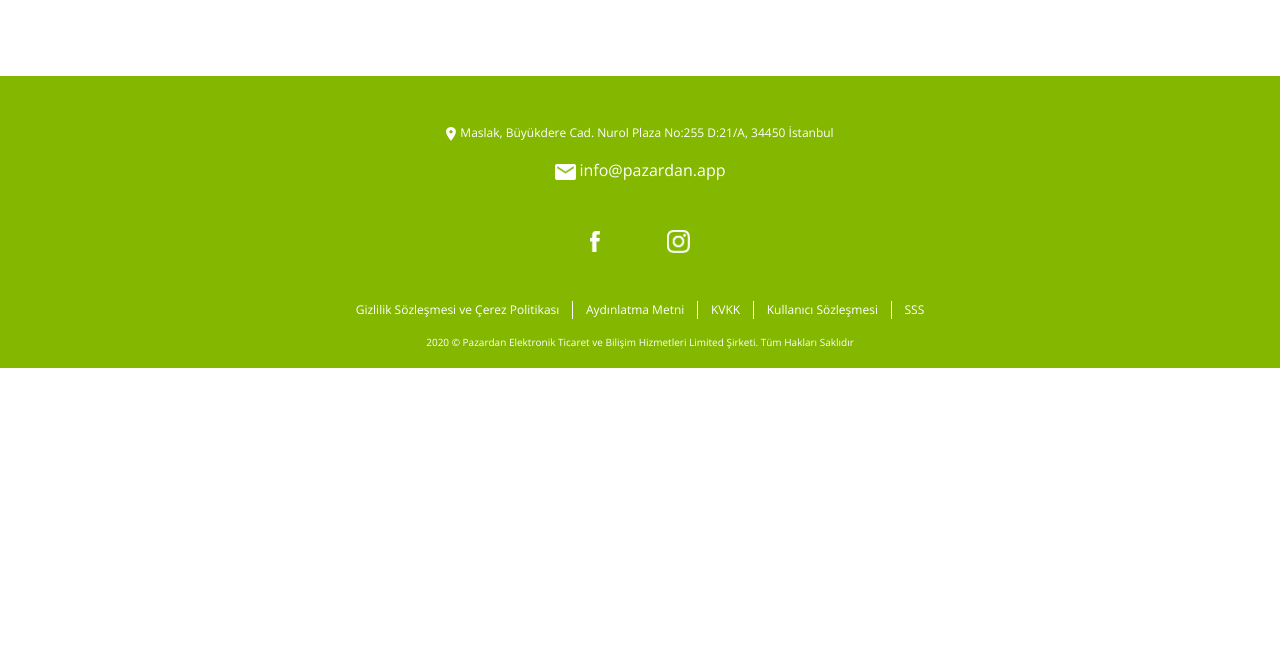
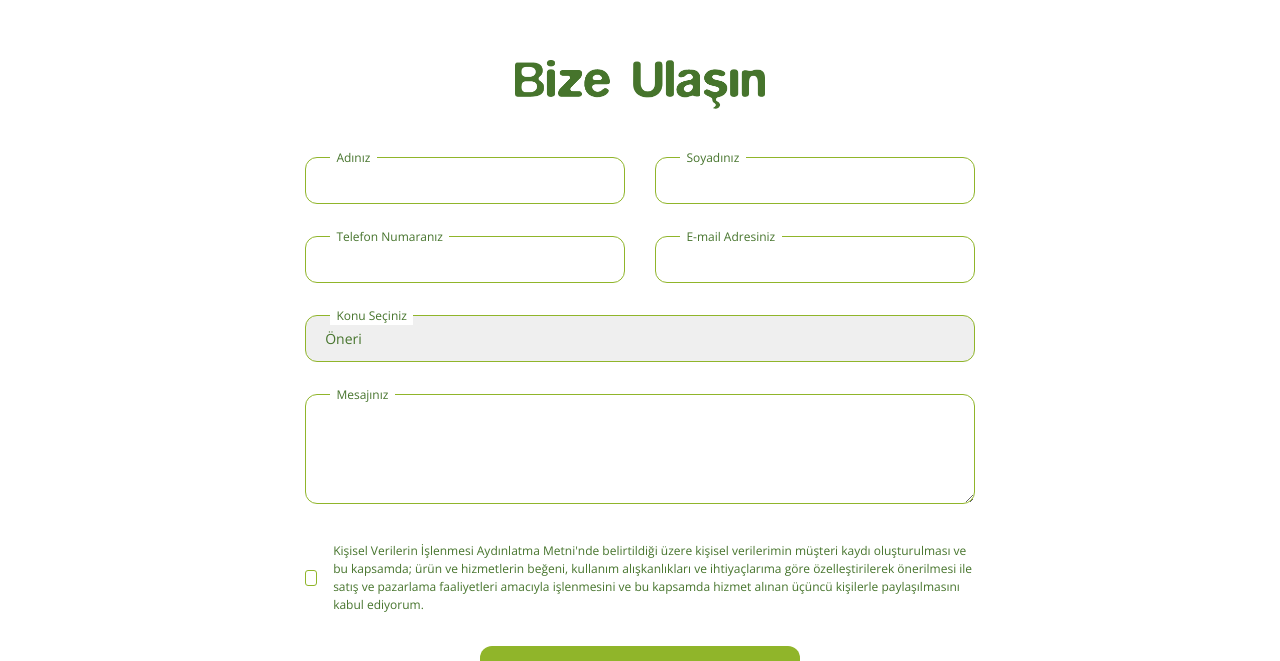
Before and after one commit to BatuhanYilmazzz/pazardan-yeni, a React (Create React App) app: page /kvkk in a window 1280 px wide. Shown: the part 9575-10236 px from the top of the page. Before the commit the page ends 9943 px from the top, so only its background shows below. Built offline with nearby package versions, Linux system fonts and the light colour scheme.

Commit message:
updated pages form

```diff
--- a/src/App.js
+++ b/src/App.js
@@ -10,6 +10,7 @@ import GizlilikSözlesmesi from './pages/GizlilikSözlesmesi';
 import AydınlatmaMetni from './pages/AydınlatmaMetni';
 import KullancıSözlesmesi from './pages/KullancıSözlesmesi';
 import ScrollToTop from './components/ScrollToTop';
+import ContactForm from './components/ContactForm';
 
 function App() {
   return (
@@ -32,6 +33,7 @@ function App() {
         />
       </Switch>
       <ScrollToTop />
+      <ContactForm />
       <Footer />
       <GlobalStyle />
     </BrowserRouter>
--- a/src/components/ContactForm.js
+++ b/src/components/ContactForm.js
@@ -291,6 +291,9 @@ const ContactFormStyled = styled.div`
     overflow: hidden;
     border-radius: 3px;
     cursor: pointer;
+    @media (max-width: 576px) {
+      width: 3.5rem;
+    }
   }
   input[type='checkbox']::before {
     content: '';
--- a/src/components/Menu.js
+++ b/src/components/Menu.js
@@ -82,7 +82,7 @@ const Menu = () => {
       duration: 800,
       delay: 1,
       smooth: 'easeInOutQuart',
-      offset: -50,
+      offset: -150,
     });
   };
   return (
--- a/src/pages/Home.js
+++ b/src/pages/Home.js
@@ -2,7 +2,7 @@ import React from 'react';
 import LeftCard from '../components/LeftCard';
 import RigtCard from '../components/RightCard';
 import Header from '../components/Header';
-import ContactForm from '../components/ContactForm';
+
 import styled from 'styled-components';
 import { data } from '../content';
 import { Fragment } from 'react';
@@ -38,7 +38,6 @@ const Home = () => {
         </Fragment>
       ))}
       <img className='map-pazardan' src='/images/map_pazardan@2x.png' alt='' />
-      <ContactForm />
     </HomeStyled>
   );
 };
```
Also changed, not shown: 1 other file (tests, documents, lock files or other folders).
